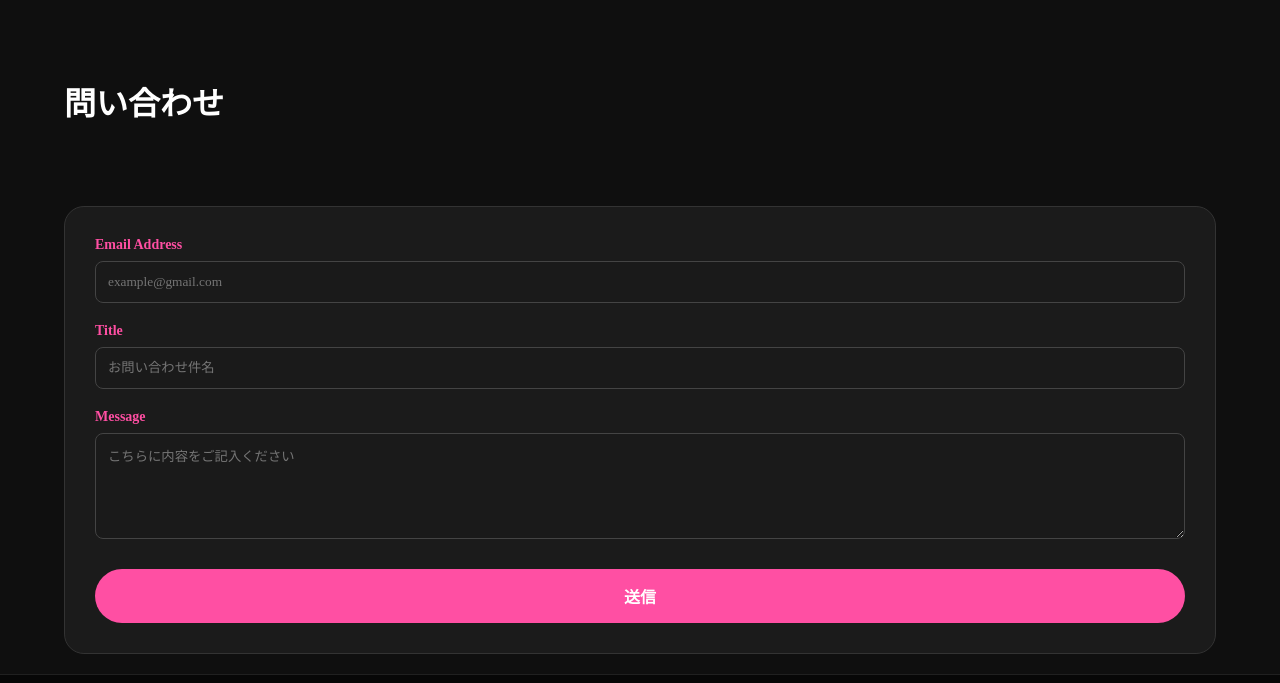
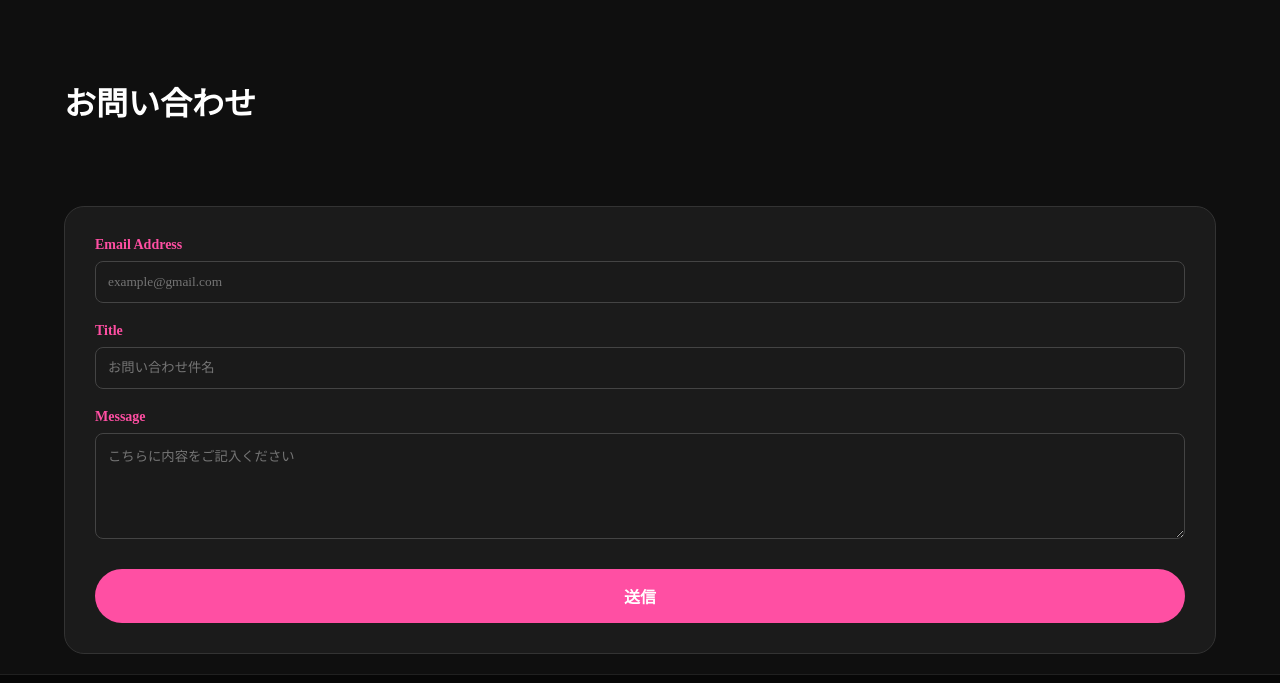
Before and after one commit to miiilleng01/my-portfolio, a website with bundled scripts: page public/index.html in a window 1280 px wide. Shown: the part 3182-3865 px from the top of the page. Built offline with nearby package versions, Linux system fonts and the light colour scheme; files whose address does not match are found by name; a web font is replaced by a local one.

Commit message:
Update index.html

```diff
--- a/public/index.html
+++ b/public/index.html
@@ -183,7 +183,7 @@ if (location.pathname === "/index.html") {
     </div>
 </div>
 
-  <h1 class="title reveal reveal-bottom">問い合わせ</h1>
+  <h1 class="title reveal reveal-bottom" id="contact">お問い合わせ</h1>
 <section class="contact-section reveal reveal-bottom">
 
 
```
